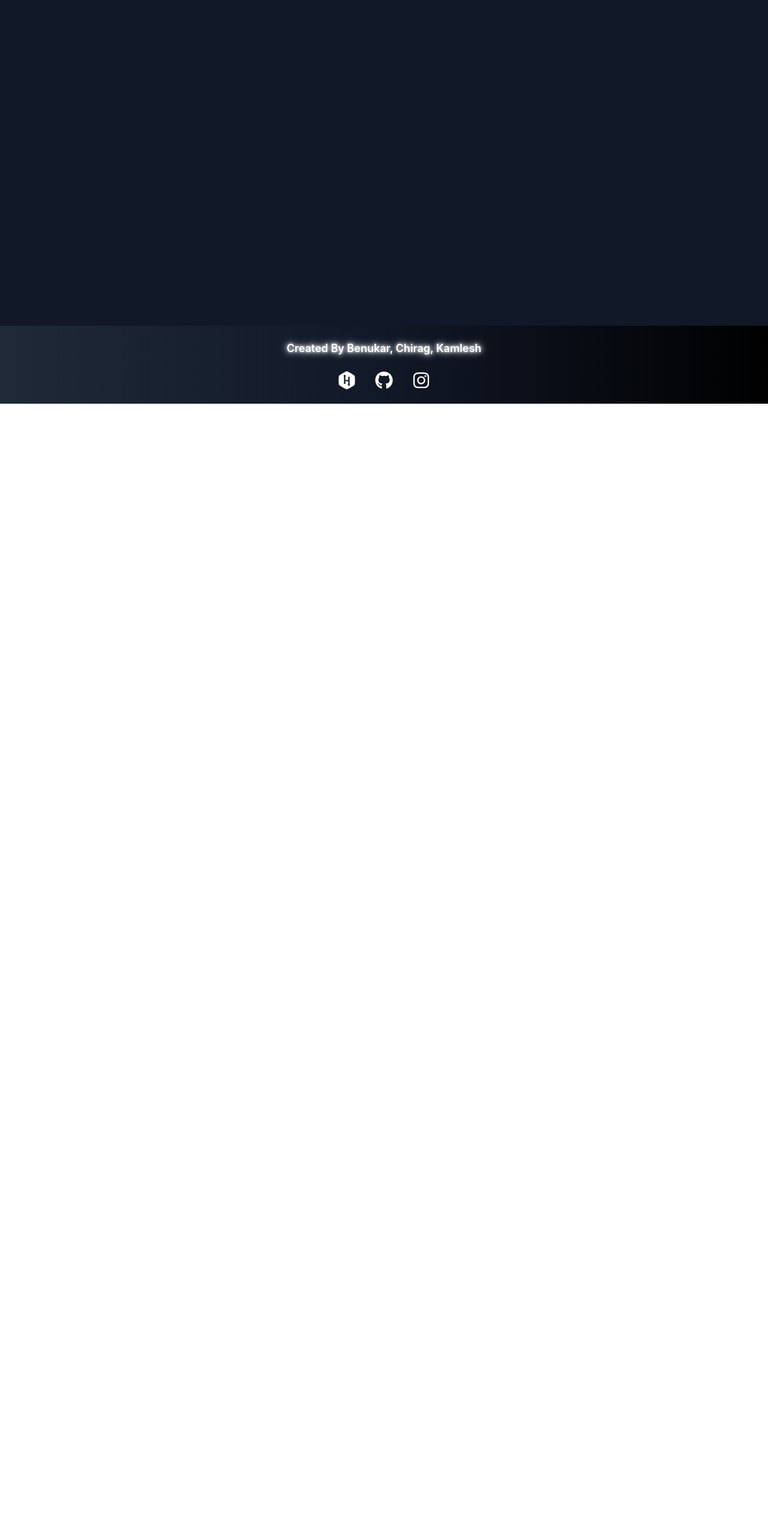
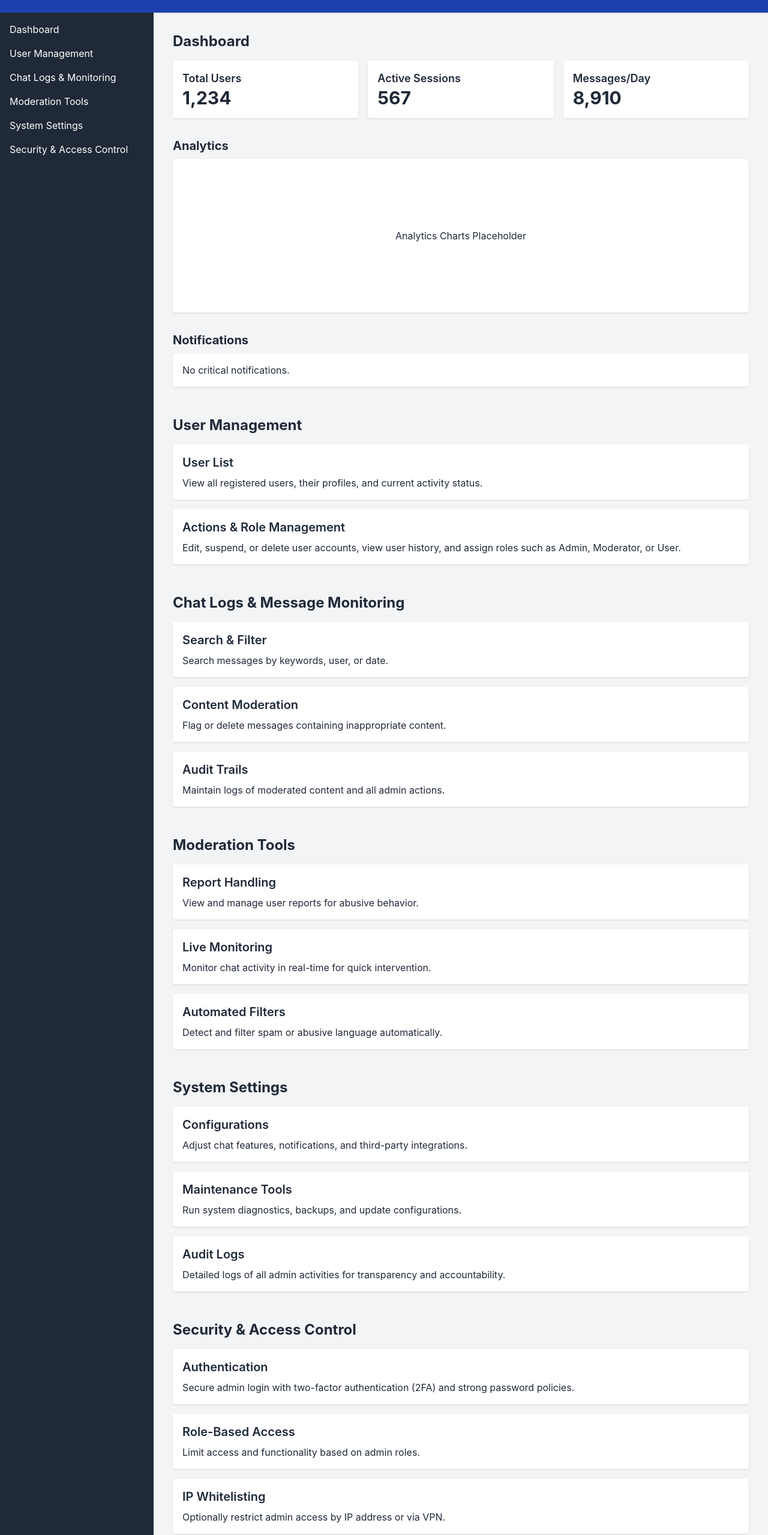
Before and after one commit to UnkownDecoder/Chating-WebApp, a React (Vite) app in the folder frontend/: page /admin in a window 1280 px wide. Shown: the part 127-2686 px from the top of the page at 60% size. Before the commit the page ends 800 px from the top, so only its background shows below. Built offline with nearby package versions, Linux system fonts and the light colour scheme.

Commit message:
feat: add AdminDashboard component and update routing in App.jsx

```diff
--- a/frontend/src/App.jsx
+++ b/frontend/src/App.jsx
@@ -11,6 +11,7 @@ import ForgetPass from "./Components/ForgetPassword";
 import Chat from "./Components/chat";
 import Settings from "./Components/Settings";
 import Developers from "./pages/Developers";
+import AdminDashboard from "./pages/AdminDashboard";
 import { useThemeStore } from "./store/useThemeStore";
 
 const App = () => {
@@ -40,6 +41,7 @@ const AppLayout = () => {
           <Route path="/chat" element={<Chat />} />
           <Route path="/settings" element={<Settings />} />
           <Route path="/developers" element={<Developers />} />
+          <Route path="/admin" element={<AdminDashboard />} />
         </Routes>
       </div>
 
--- /dev/null
+++ b/frontend/src/pages/AdminDashboard.jsx
@@ -0,0 +1,189 @@
+//gmail : lionjumama669@gmail.com
+//password : 246810
+
+import React from "react";
+
+const AdminDashboard = () => {
+  return (
+    <div className="min-h-screen bg-gray-100 flex flex-col">
+      {/* Header */}
+      <header className="bg-blue-800 text-white p-4 shadow">
+        <h1 className="text-3xl font-bold">Admin Panel</h1>
+      </header>
+
+      <div className="flex flex-1">
+        {/* Sidebar Navigation */}
+        <aside className="w-64 bg-gray-800 text-white p-4">
+          <nav>
+            <ul className="space-y-4">
+              <li>
+                <a href="#dashboard" className="hover:text-blue-300">
+                  Dashboard
+                </a>
+              </li>
+              <li>
+                <a href="#user-management" className="hover:text-blue-300">
+                  User Management
+                </a>
+              </li>
+              <li>
+                <a href="#chat-logs" className="hover:text-blue-300">
+                  Chat Logs & Monitoring
+                </a>
+              </li>
+              <li>
+                <a href="#moderation-tools" className="hover:text-blue-300">
+                  Moderation Tools
+                </a>
+              </li>
+              <li>
+                <a href="#system-settings" className="hover:text-blue-300">
+                  System Settings
+                </a>
+              </li>
+              <li>
+                <a href="#security" className="hover:text-blue-300">
+                  Security & Access Control
+                </a>
+              </li>
+            </ul>
+          </nav>
+        </aside>
+
+        {/* Main Content */}
+        <main className="flex-1 p-8 overflow-auto space-y-12">
+          {/* Dashboard Section */}
+          <section id="dashboard">
+            <h2 className="text-2xl font-bold mb-4">Dashboard</h2>
+            <div className="grid grid-cols-1 md:grid-cols-3 gap-4">
+              <div className="bg-white shadow p-4 rounded">
+                <h3 className="text-lg font-semibold">Total Users</h3>
+                <p className="text-3xl font-bold">1,234</p>
+              </div>
+              <div className="bg-white shadow p-4 rounded">
+                <h3 className="text-lg font-semibold">Active Sessions</h3>
+                <p className="text-3xl font-bold">567</p>
+              </div>
+              <div className="bg-white shadow p-4 rounded">
+                <h3 className="text-lg font-semibold">Messages/Day</h3>
+                <p className="text-3xl font-bold">8,910</p>
+              </div>
+            </div>
+            <div className="mt-8">
+              <h3 className="text-xl font-bold mb-2">Analytics</h3>
+              <div className="bg-white shadow p-8 rounded h-64 flex items-center justify-center">
+                <p>Analytics Charts Placeholder</p>
+              </div>
+            </div>
+            <div className="mt-8">
+              <h3 className="text-xl font-bold mb-2">Notifications</h3>
+              <div className="bg-white shadow p-4 rounded">
+                <p>No critical notifications.</p>
+              </div>
+            </div>
+          </section>
+
+          {/* User Management Section */}
+          <section id="user-management">
+            <h2 className="text-2xl font-bold mb-4">User Management</h2>
+            <div className="bg-white shadow p-4 rounded mb-4">
+              <h3 className="text-xl font-semibold mb-2">User List</h3>
+              <p>
+                View all registered users, their profiles, and current activity
+                status.
+              </p>
+            </div>
+            <div className="bg-white shadow p-4 rounded">
+              <h3 className="text-xl font-semibold mb-2">Actions & Role Management</h3>
+              <p>
+                Edit, suspend, or delete user accounts, view user history, and assign roles such as Admin, Moderator, or User.
+              </p>
+            </div>
+          </section>
+
+          {/* Chat Logs & Message Monitoring Section */}
+          <section id="chat-logs">
+            <h2 className="text-2xl font-bold mb-4">Chat Logs & Message Monitoring</h2>
+            <div className="bg-white shadow p-4 rounded mb-4">
+              <h3 className="text-xl font-semibold mb-2">Search & Filter</h3>
+              <p>Search messages by keywords, user, or date.</p>
+            </div>
+            <div className="bg-white shadow p-4 rounded mb-4">
+              <h3 className="text-xl font-semibold mb-2">Content Moderation</h3>
+              <p>Flag or delete messages containing inappropriate content.</p>
+            </div>
+            <div className="bg-white shadow p-4 rounded">
+              <h3 className="text-xl font-semibold mb-2">Audit Trails</h3>
+              <p>Maintain logs of moderated content and all admin actions.</p>
+            </div>
+          </section>
+
+          {/* Moderation Tools Section */}
+          <section id="moderation-tools">
+            <h2 className="text-2xl font-bold mb-4">Moderation Tools</h2>
+            <div className="bg-white shadow p-4 rounded mb-4">
+              <h3 className="text-xl font-semibold mb-2">Report Handling</h3>
+              <p>View and manage user reports for abusive behavior.</p>
+            </div>
+            <div className="bg-white shadow p-4 rounded mb-4">
+              <h3 className="text-xl font-semibold mb-2">Live Monitoring</h3>
+              <p>Monitor chat activity in real-time for quick intervention.</p>
+            </div>
+            <div className="bg-white shadow p-4 rounded">
+              <h3 className="text-xl font-semibold mb-2">Automated Filters</h3>
+              <p>Detect and filter spam or abusive language automatically.</p>
+            </div>
+          </section>
+
+          {/* System Settings Section */}
+          <section id="system-settings">
+            <h2 className="text-2xl font-bold mb-4">System Settings</h2>
+            <div className="bg-white shadow p-4 rounded mb-4">
+              <h3 className="text-xl font-semibold mb-2">Configurations</h3>
+              <p>
+                Adjust chat features, notifications, and third-party integrations.
+              </p>
+            </div>
+            <div className="bg-white shadow p-4 rounded mb-4">
+              <h3 className="text-xl font-semibold mb-2">Maintenance Tools</h3>
+              <p>
+                Run system diagnostics, backups, and update configurations.
+              </p>
+            </div>
+            <div className="bg-white shadow p-4 rounded">
+              <h3 className="text-xl font-semibold mb-2">Audit Logs</h3>
+              <p>
+                Detailed logs of all admin activities for transparency and accountability.
+              </p>
+            </div>
+          </section>
+
+          {/* Security & Access Control Section */}
+          <section id="security">
+            <h2 className="text-2xl font-bold mb-4">Security & Access Control</h2>
+            <div className="bg-white shadow p-4 rounded mb-4">
+              <h3 className="text-xl font-semibold mb-2">Authentication</h3>
+              <p>
+                Secure admin login with two-factor authentication (2FA) and strong password policies.
+              </p>
+            </div>
+            <div className="bg-white shadow p-4 rounded mb-4">
+              <h3 className="text-xl font-semibold mb-2">Role-Based Access</h3>
+              <p>
+                Limit access and functionality based on admin roles.
+              </p>
+            </div>
+            <div className="bg-white shadow p-4 rounded">
+              <h3 className="text-xl font-semibold mb-2">IP Whitelisting</h3>
+              <p>
+                Optionally restrict admin access by IP address or via VPN.
+              </p>
+            </div>
+          </section>
+        </main>
+      </div>
+    </div>
+  );
+};
+
+export default AdminDashboard;
--- a/frontend/src/pages/Login.jsx
+++ b/frontend/src/pages/Login.jsx
@@ -2,19 +2,18 @@ import React, { useState } from "react";
 import { FaEye, FaEyeSlash } from "react-icons/fa";
 import { useNavigate } from "react-router-dom";
 import { useAuthStore } from "../store/useAuthStore";
-
 
 const Login = () => {
   const [formData, setFormData] = useState({
     identifier: "",
     password: "",
   });
-
   const [errors, setErrors] = useState({});
   const [showPassword, setShowPassword] = useState(false);
   const [errorMessage, setErrorMessage] = useState("");
   const [showMessage, setShowMessage] = useState(false);
   const navigate = useNavigate();
+  const { login, isLoggingIn } = useAuthStore();
 
   const handleChange = (e) => {
     setFormData({ ...formData, [e.target.name]: e.target.value });
@@ -34,8 +33,6 @@ const Login = () => {
     return Object.keys(newErrors).length === 0;
   };
 
-  const { login, isLoggingIn } = useAuthStore();
-
   const handleSubmit = async (e) => {
     e.preventDefault();
     if (validateForm()) {
@@ -45,7 +42,10 @@ const Login = () => {
         setShowMessage(true);
         setTimeout(() => {
           setShowMessage(false);
-          navigate("/chat");
+          // After login, redirect to admin dashboard if the user is an admin.
+          // For this example, assume that the login function sets the role in authUser.
+          // Adjust the check accordingly.
+          navigate("/admin");
         }, 3000);
       } catch (error) {
         console.error("Error:", error);
@@ -56,7 +56,6 @@ const Login = () => {
     }
   };
 
-
   return (
     <div className="min-h-screen flex items-center justify-center bg-gradient-to-r from-gray-800 via-gray-900 to-black px-4">
       <div className="w-full max-w-md bg-gray-900 text-white rounded-lg shadow-lg p-6 md:p-8">
@@ -64,7 +63,6 @@ const Login = () => {
           Welcome Back!
         </h2>
         <form onSubmit={handleSubmit} className="space-y-4">
-          {/* Email or Phone */}
           <div>
             <label htmlFor="identifier" className="block text-sm font-medium mb-1">
               Email or Phone Number
@@ -83,7 +81,6 @@ const Login = () => {
             )}
           </div>
 
-          {/* Password */}
           <div className="relative">
             <label htmlFor="password" className="block text-sm font-medium mb-1">
               Password
@@ -109,7 +106,6 @@ const Login = () => {
             )}
           </div>
 
-          {/* Submit Button */}
           <button
             type="submit"
             className="w-full bg-gradient-to-r from-blue-600 to-purple-600 text-white py-2 rounded-lg font-semibold hover:scale-105 transform transition-all duration-300"
@@ -117,24 +113,20 @@ const Login = () => {
           >
             {isLoggingIn ? "Logging in..." : "Login"}
           </button>
-
         </form>
 
-        {/* Forgot Password */}
         <div className="text-center mt-4">
           <a href="/forgot-password" className="text-blue-500 hover:underline text-sm">
             Forgot Password?
           </a>
         </div>
 
-        {/* Error Message */}
         {showMessage && (
           <div className="mt-4 bg-green-500 text-white p-2 rounded-lg text-center">
             {errorMessage}
           </div>
         )}
 
-        {/* Redirect to Register */}
         <p className="text-center text-gray-400 mt-4 text-sm">
           Haven't registered?{" "}
           <a href="/register" className="text-blue-500 hover:underline">
```
